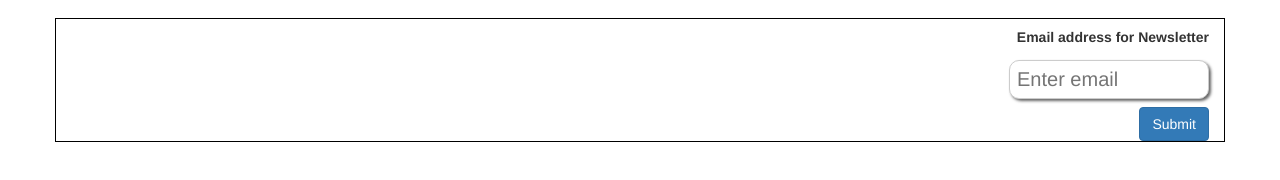
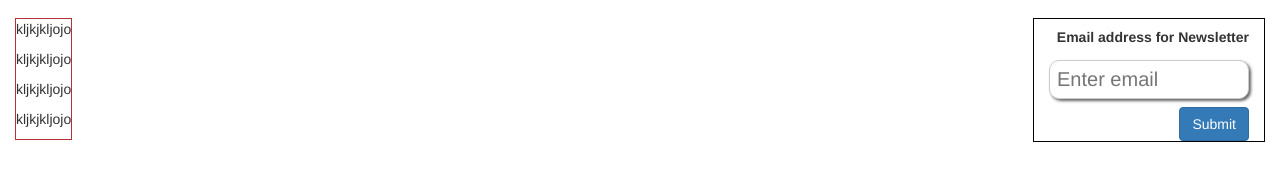
Before and after one commit to milduleison/Product-Landing-Page, a plain HTML site: page index.html in a window 1280 px wide. Shown: the part 154-334 px from the top of the page. Drawn offline with nearby package versions, Linux system fonts and the light colour scheme.

Commit message:
2018-10-08
2018-10-08

```diff
--- a/css/main.css
+++ b/css/main.css
@@ -7,16 +7,28 @@ body {
 #header-img{
     width: 200px;
 }
+article {
+    border: rgb(180, 51, 51) solid 1px;
+    display: inline;
+    float: left;
+}
+aside {
+    display: inline;
+    float: right;
 
-.container{
+}
+
+.email{
     border: black solid 1px;
     display: flex;
     justify-content: center;
     align-items: flex-end;
     flex-direction: column;
+
 }
 .email-form {
     margin-top: 8px;
+
 }
 
 .input {
--- a/index.html
+++ b/index.html
@@ -30,8 +30,23 @@
             </div>
         </nav>
         </header>
+        <article>
+          <p>
+            kljkjkljojo
+          </p>
+          <p>
+            kljkjkljojo
+          </p>
+          <p>
+            kljkjkljojo
+          </p>
+          <p>
+            kljkjkljojo
+          </p>
+        </article>
+        <aside>
         <form>
-          <div class="form-group container">
+          <div class="form-group container-fluid email">
               <div class="email-form">
                 <label>Email address for Newsletter</label>
               </div>
@@ -43,4 +58,5 @@
             </div>
           </div>
         </form>
+      </aside>
     </body>
```
